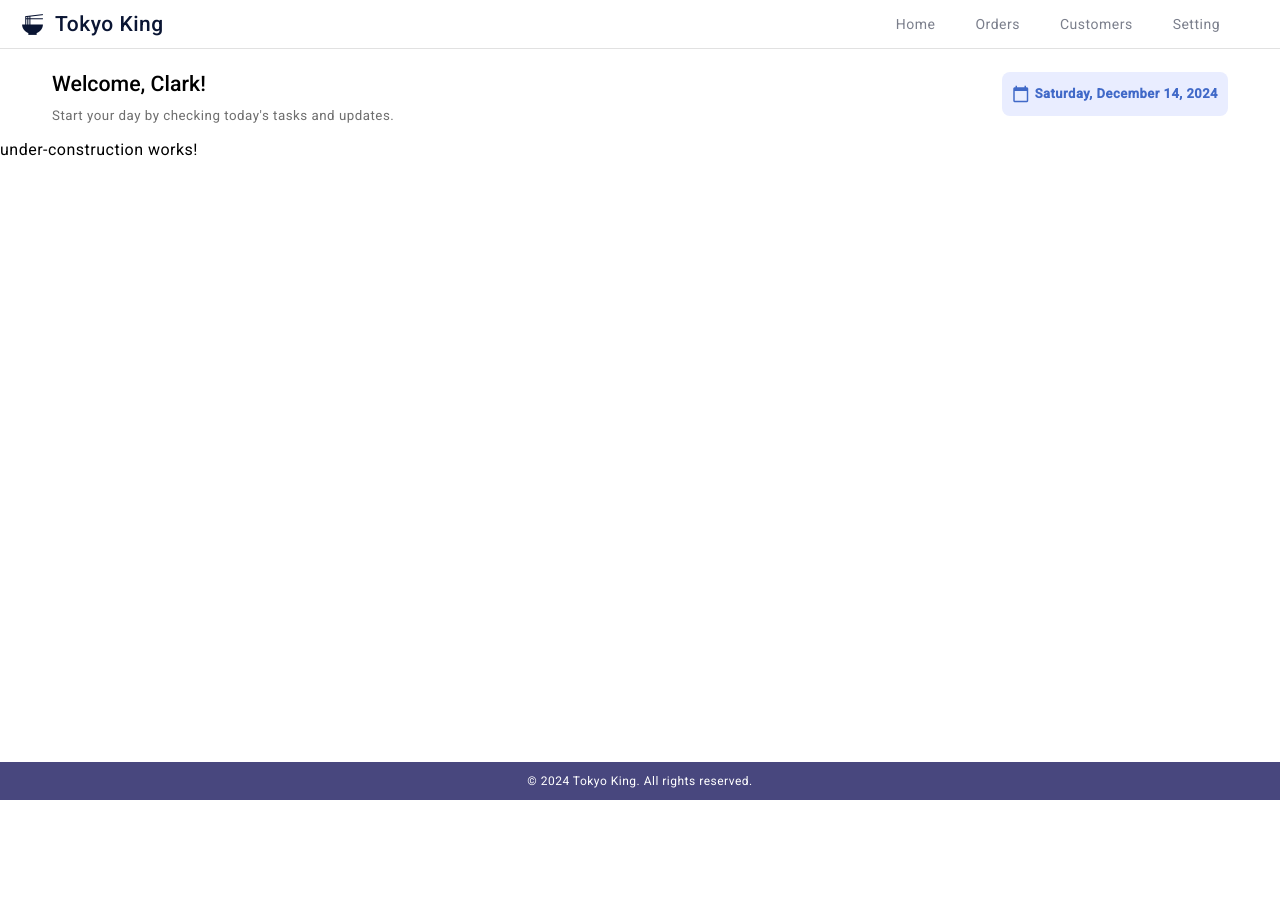
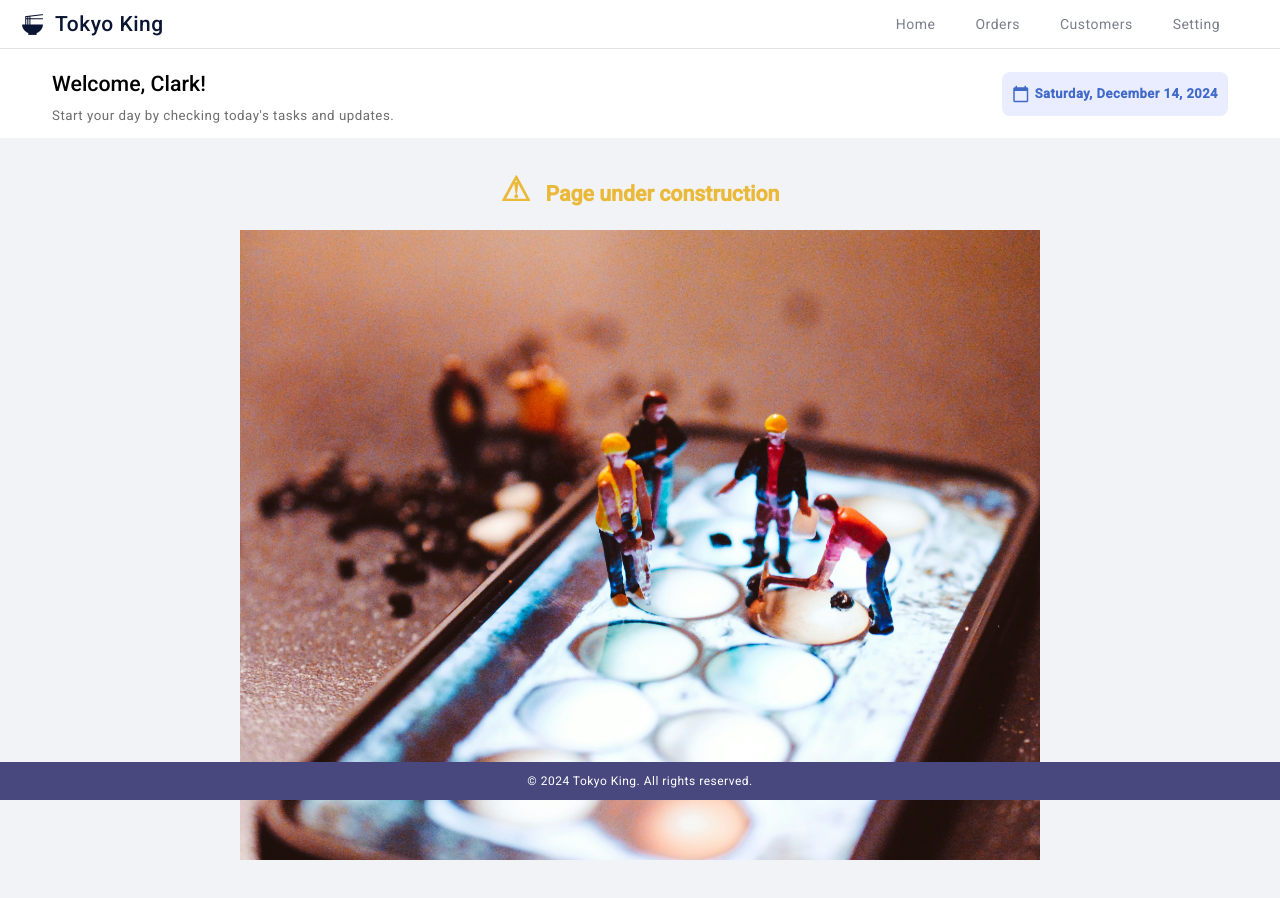
Before and after one commit to Bxstars/orderList, an Angular app: page /under-construction in a window 1280 px wide. Shown: the top 898 px of the page. Before the commit the page ends 800 px from the top, so only its background shows below. Built offline with nearby package versions, Linux system fonts and the light colour scheme.

Commit message:
feat: page under construction

```diff
--- a/src/app/shared/components/generic-pages/under-construction/under-construction.component.css
+++ b/src/app/shared/components/generic-pages/under-construction/under-construction.component.css
@@ -0,0 +1,32 @@
+.under-construction {
+  display: flex;
+  flex-direction: column;
+  align-items: center;
+  justify-content: center;
+  margin: 1rem 0;
+}
+
+img {
+  width: 800px;
+  height: 630px;
+  object-fit: cover;
+  margin: 1rem;
+}
+
+h4 {
+  font-size: 16pt;
+  font-weight: 700;
+  color: rgb(235, 185, 58);
+  margin: 0 5rem;
+}
+
+span {
+  font-size: 25pt;
+  margin-right: 15px;
+}
+
+.container {
+  background-color: #f1f3f7;
+  padding: 1rem 0;
+  height: 100%;
+}
--- a/src/app/shared/components/generic-pages/under-construction/under-construction.component.html
+++ b/src/app/shared/components/generic-pages/under-construction/under-construction.component.html
@@ -1 +1,7 @@
-<p>under-construction works!</p>
+<div class="container">
+  <div class="under-construction">
+    <h4><span>&#9888;</span>Page under construction</h4>
+    <img src="/assets/images/nik-umFPf301OjQ-unsplash.jpg"
+      alt="" />
+  </div>
+</div>
```
